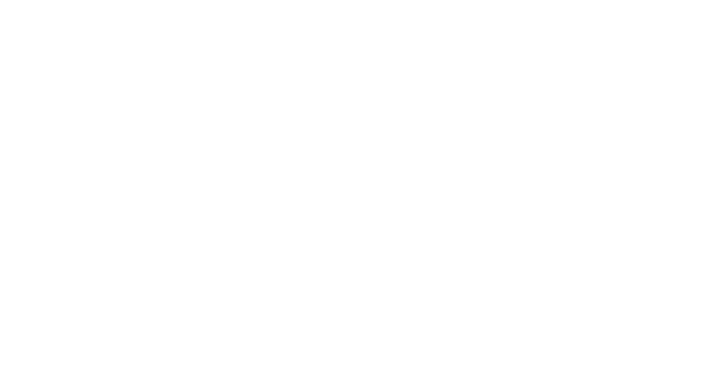
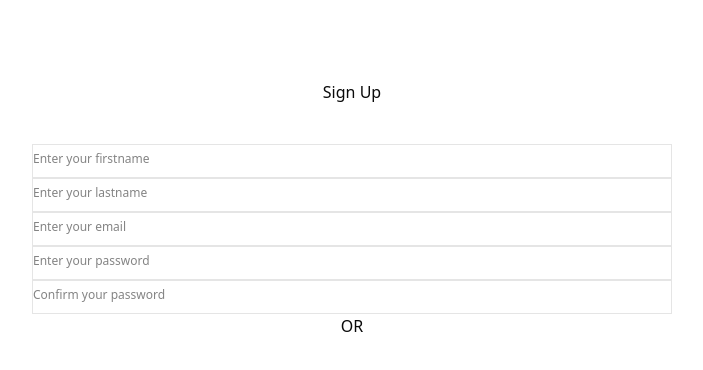
Before and after one commit to 4ssh1/portora, a React (Vite) app: page /sign-in in a window 1280 px wide. Before the commit this address had no page. Shown: the top 370 px of the page, without its empty margins (288-991 px from the left). Built offline with nearby package versions, Linux system fonts and the light colour scheme.

Commit message:
created components for sign up page

```diff
--- /dev/null
+++ b/src/components/Input.tsx
@@ -0,0 +1,9 @@
+import type { inputType } from "@/interfaces/interface"
+
+function Input({type, placeholder, className, name, value}: inputType) {
+  return (
+    <input type={type} placeholder={placeholder} className={`w-full ${className}`} name={name} value={value}/>
+  )
+}
+
+export default Input
--- a/src/components/Landing/Header.tsx
+++ b/src/components/Landing/Header.tsx
@@ -18,7 +18,7 @@
     {
       label: "Sign up",
       className: "bg-[#006647] rounded-[10px] w-[40px] md:w-[80px] h-6 text-white text-[8px] md:h-[35px] md:text-sm",
-      onclick: ()=>navigate('/'),
+      onclick: ()=>navigate('/sign-in'),
       variant: "ghost"
     }
 ]
--- /dev/null
+++ b/src/consts/inputs.ts
@@ -0,0 +1,37 @@
+export const inputs =[
+        {
+            type: "text",
+            placeholder: "Enter your firstname",
+            className: "text-xs ",
+            name: "firstname",
+            value: ""
+        },
+        {
+            type: "text",
+            placeholder: "Enter your lastname",
+            className: "text-xs ",
+            name: "lastname",
+            value: ""
+        },
+        {
+            type: "email",
+            placeholder: "Enter your email",
+            className: "text-xs ",
+            name: "email",
+            value: ""
+        },
+        {
+            type: "password",
+            placeholder: "Enter your password",
+            className: "text-xs ",
+            name: "password",
+            value: ""
+        },
+        {
+            type: "password",
+            placeholder: "Confirm your password",
+            className: "text-xs ",
+            name: "password",
+            value: ""
+        },
+    ]
--- a/src/pages/SignupPage.tsx
+++ b/src/pages/SignupPage.tsx
@@ -0,0 +1,24 @@
+// import Button from "@/components/Button"
+import Input from "@/components/Input"
+import { inputs } from "@/consts/inputs"
+
+function SignupPage() {
+
+  return (
+    <div className="pt-20 text-center">
+      <h1 className="">Sign Up</h1>
+      <div>
+        <form action="" method="post" className="flex flex-col justify-center items-center pt-10">
+            {inputs.map((input, i)=>(
+                <div key={i} className="border-[1px] w-1/2 pb-2">
+                    <Input {...input}/>
+                </div>
+            ))}
+        </form>
+        <p>OR</p>
+      </div>
+    </div>
+  )
+}
+
+export default SignupPage
--- a/src/routes/EntryRoutes.tsx
+++ b/src/routes/EntryRoutes.tsx
@@ -1,3 +1,4 @@
+import SignupPage from "@/pages/SignupPage";
 import LandingPage from "../pages/LandingPage";
   import type { RouteObject } from "react-router-dom";
 
@@ -6,4 +7,8 @@
           element: <LandingPage />,
           path: '/'
         },
+        {
+          element: <SignupPage />,
+          path: '/sign-in'
+        },
     ]
```
Also changed, not shown: src/interfaces/interface.ts (+8 -0 lines).
